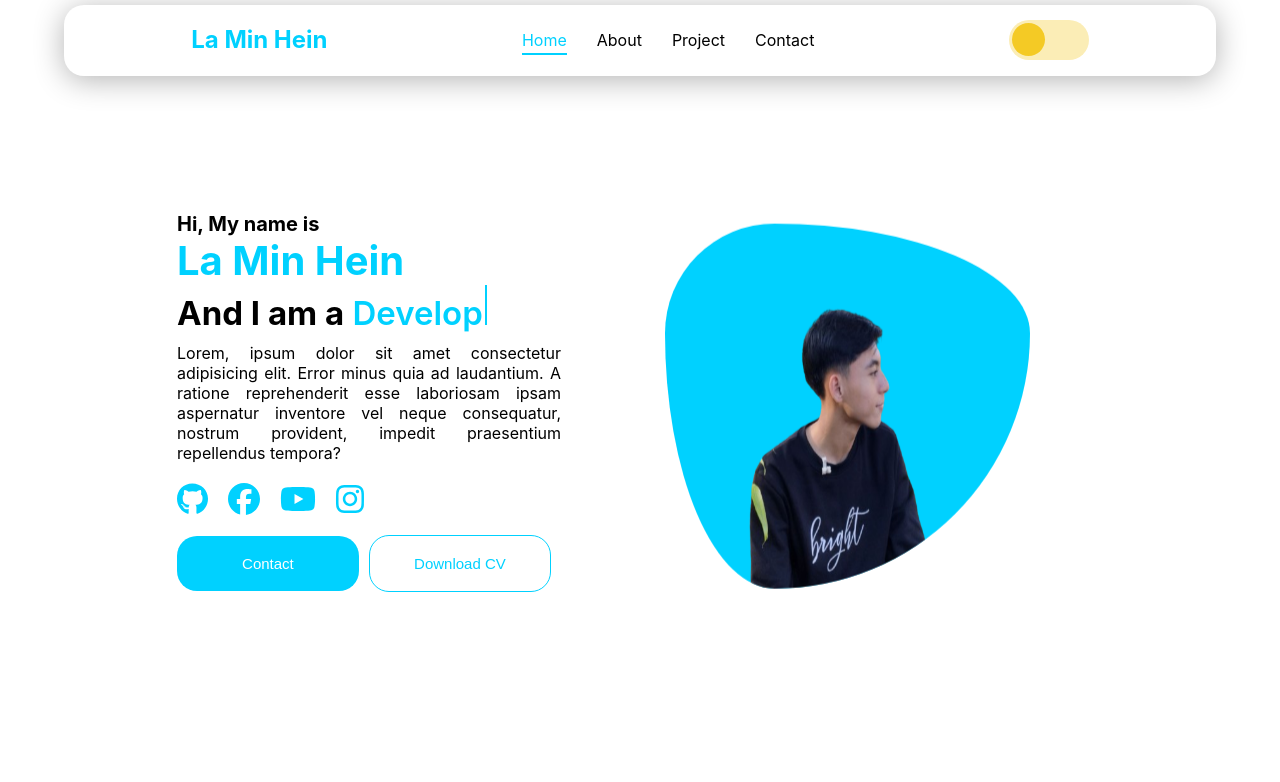
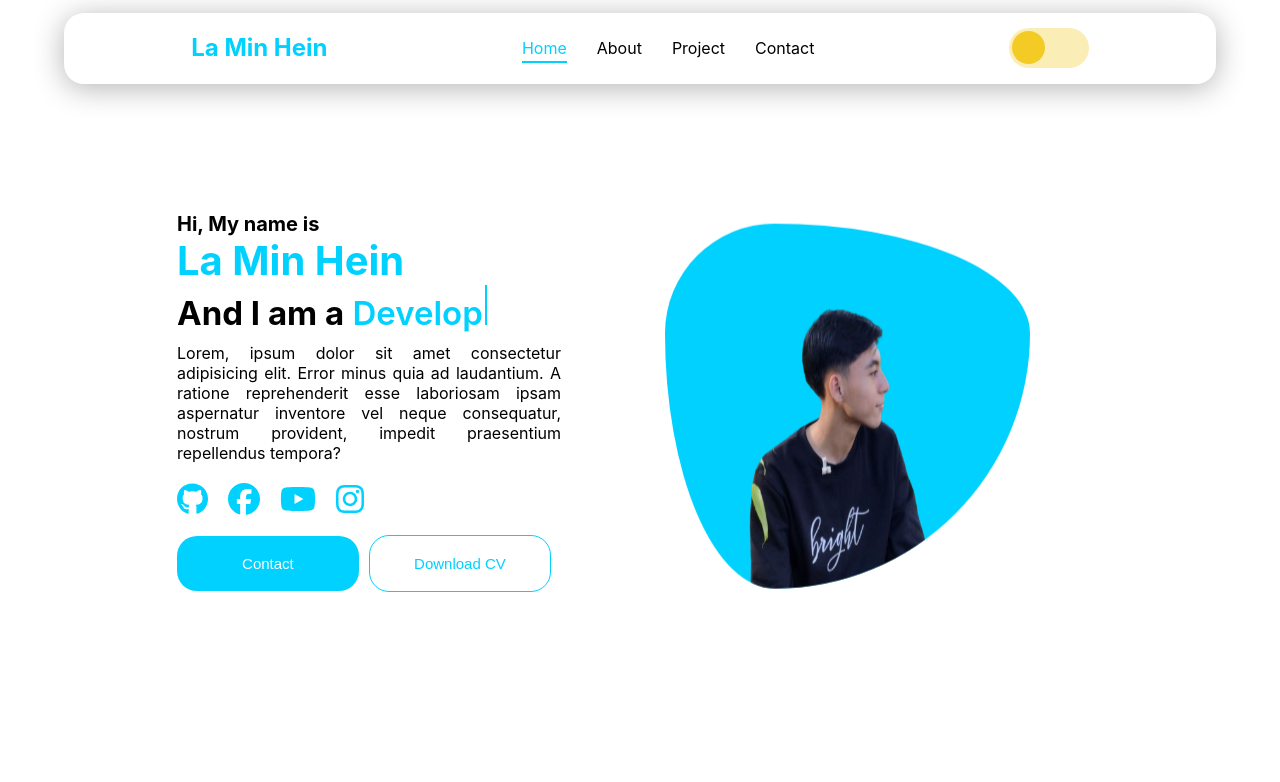
Before and after one commit to Lamin2005/laminhein, a React (Create React App) app: page / in a window 1280 px wide. Shown: the top 782 px of the page. Built offline with nearby package versions, Linux system fonts and the light colour scheme.

Commit message:
nav css change

```diff
--- a/src/component/Nav.css
+++ b/src/component/Nav.css
@@ -33,7 +33,7 @@ body.dark-mode {
   z-index: 1000;
   transition: all 0.3s ease;
   box-shadow: 0 4px 30px rgba(0, 0, 0, 0.3);
-  margin-top: 3rem;
+  margin-top: 4rem;
   border-radius: 20px;
 }
 
```
Also changed, not shown: src/index.js (+6 -10 lines).
